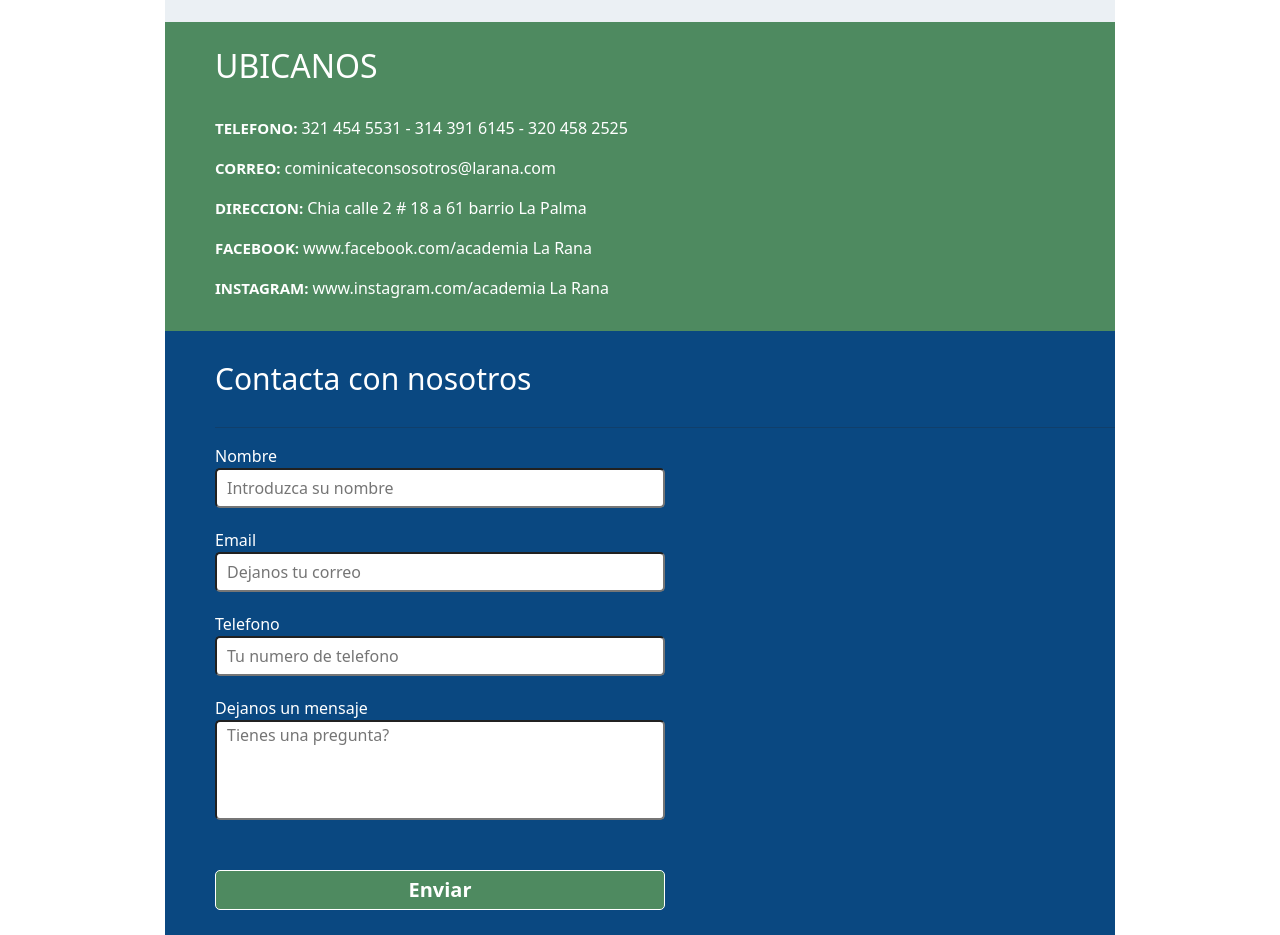
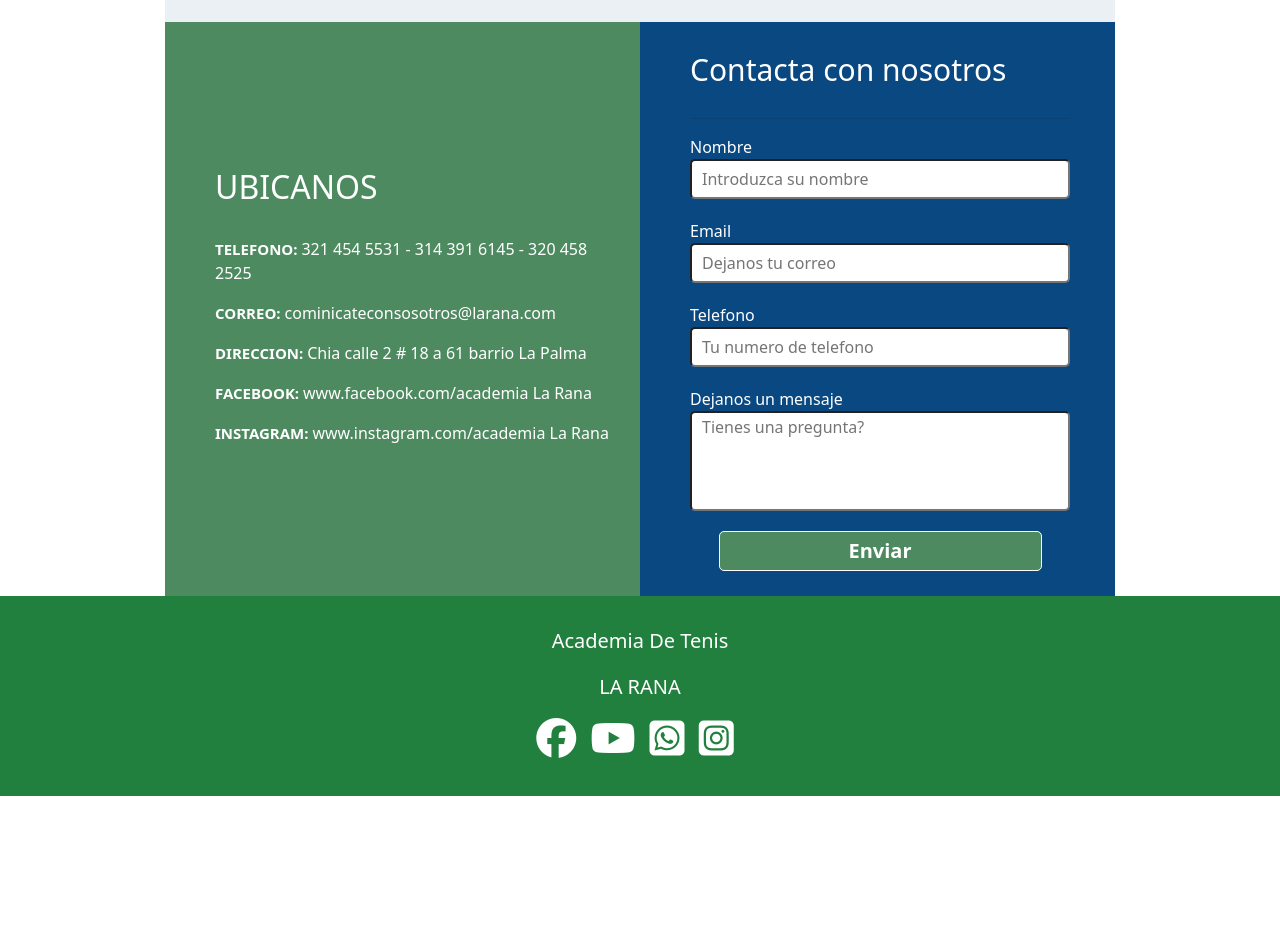
Before and after one commit to DaniSoler09/bit-1, a plain HTML site: page contacto.html in a window 1280 px wide. Shown: the part 669-1604 px from the top of the page. After the commit the page ends 1465 px from the top, so only its background shows below. Drawn offline with nearby package versions, Linux system fonts and the light colour scheme.

Commit message:
media-updated

```diff
--- a/contacto.html
+++ b/contacto.html
@@ -45,7 +45,6 @@
     </header>
     <main>
         <!--UBICACION INFO-->
-
       <div class="ubicanos-cont">
           <h2>CONTACTENOS</h2>
           <hr>
@@ -53,6 +52,7 @@
               <iframe class="img-mapa" src="https://www.google.com/maps/embed?pb=!1m18!1m12!1m3!1d3975.3196892506517!2d-74.04841748767245!3d4.886030495069267!2m3!1f0!2f0!3f0!3m2!1i1024!2i768!4f13.1!3m3!1m2!1s0x8e4079bc04669009%3A0x9b3cbcf2bb5c04c8!2sAcademia%20de%20tenis%20La%20Rana!5e0!3m2!1sen!2sco!4v1746583389119!5m2!1sen!2sco" width="600" height="450" style="border:0;" allowfullscreen="" loading="lazy" referrerpolicy="no-referrer-when-downgrade"></iframe>
           </div>
       </div>
+      <div class="padresote">
         <div class="ubicanos-info-cont">
           <h2>UBICANOS</h2>
           <P class="contact-info-details"><span>TELEFONO: </span>321 454 5531 - 314 391 6145 - 320 458 2525</P>
--- a/css/contacto.css
+++ b/css/contacto.css
@@ -89,7 +89,6 @@ body{
     font-size: 15px;
 }
 .form-cont{
-    margin: auto;
     max-width: 950px;
 }
 .form-cont-opciones{
@@ -111,7 +110,7 @@ body{
 }
 .details-cont{
     margin-bottom: 20px;
-    width: 75%;
+    width: 85%;
     height: 40px;
     max-width: 450px;
     border-radius: 5px;
@@ -119,7 +118,7 @@ body{
 }
 .details-cont-l{
     margin-bottom: 20px;
-    width: 75%;
+    width: 85%;
     height: 100px;
     max-width: 450px;
     border-radius: 5px;
@@ -136,7 +135,7 @@ body{
     margin-top: 30px;
     font-weight: 600;
     height: 40px;
-    width: 75%;
+    width: 85%;
     font-size: 20px;
 }
 .footer-cont{
@@ -155,9 +154,31 @@ body{
     color: #ffffff;
     margin-right: 10px;
 }
-@media screen and (min-width: 750px) {
-    .info-caja-cont {
-      display: grid;
-      grid-template-columns: 1fr 1fr;
+@media screen and (min-width: 768px) {
+    .padresote {
+      display: flex;
+      max-width: 950px;
+      margin: auto;
+      background-color: #4e8a60;
+
+    }
+    .form-cont-opciones{
+        padding-right: 45px;
+    }
+    .ubicanos-info-cont{
+        width: 50%;
+    }
+    .form-cont{
+        width: 50%;
+    }
+    .details-cont{
+        width: 100%;
+    }
+    .details-cont-l{
+        width: 100%;
+    }
+    .boton-enviar{
+        display: block;
+        margin: auto;
     }
   }
```
Also changed, not shown: css/styles.css (+17 -5 lines). Lines whose indentation alone changed are shown as unchanged.
